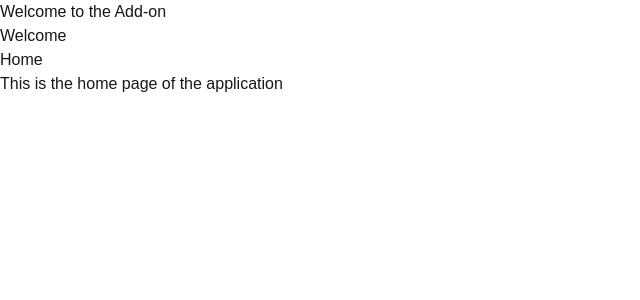
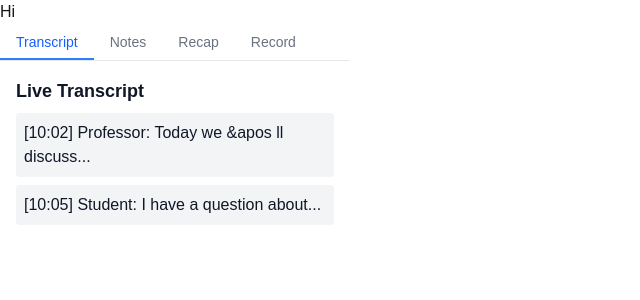
Before and after one commit to andamagodwin/addon, a Next.js app: page /sidepanel/home in a window 1280 px wide. Shown: the top 300 px of the page, without its empty margins (0-640 px from the left). Built offline with nearby package versions, Linux system fonts and the light colour scheme; no server answers.

Commit message:
i added The tab components and there pages

```diff
--- a/package.json
+++ b/package.json
@@ -11,6 +11,7 @@
   "dependencies": {
     "@googleworkspace/meet-addons": "^1.2.0",
     "firebase": "^11.5.0",
+    "framer-motion": "^12.6.2",
     "next": "15.2.4",
     "react": "^19.0.0",
     "react-dom": "^19.0.0"
--- a/src/app/sidepanel/home/page.tsx
+++ b/src/app/sidepanel/home/page.tsx
@@ -1,5 +1,7 @@
 'use client';
+import SidePanel from '@/components/sidepanel/SidePanel';
 import { useAuth } from '@/Context/AuthContext';
+
 
 export default function Page (){
     const { user,loading } = useAuth() as { user: { displayName: string; email: string } | null; logOut: () => void; signIn: () => void; loading: boolean; };
@@ -8,10 +10,8 @@ export default function Page (){
     }
     return (
         <div>
-            <h1>Welcome to the Add-on</h1>
-            <h1>Welcome {user?.displayName}</h1>
-            <h1>Home</h1>
-            <h1>This is the home page of the application</h1>
+            <h1>Hi {user?.displayName}</h1>
+            <SidePanel/>
         </div>
     )
 }
--- /dev/null
+++ b/src/components/sidepanel/SidePanel.tsx
@@ -0,0 +1,38 @@
+'use client';
+
+import TabsComponent from './TabsComponent';
+import TranscriptTab from './tabs/TranscriptTab';
+import NotesTab from './tabs/NotesTab';
+import RecapTab from './tabs/RecapTab';
+import RecordTab from './tabs/RecordTab';
+
+export default function SidePanel() {
+  const tabs = [
+    {
+      id: 'transcript',
+      label: 'Transcript',
+      content: <TranscriptTab />,
+    },
+    {
+      id: 'notes',
+      label: 'Notes',
+      content: <NotesTab />,
+    },
+    {
+      id: 'recap',
+      label: 'Recap',
+      content: <RecapTab />,
+    },
+    {
+      id: 'record',
+      label: 'Record',
+      content: <RecordTab />,
+    },
+  ];
+
+  return (
+    <div className="h-[500px] w-[350px] bg-white dark:bg-gray-900 text-gray-900 dark:text-gray-100">
+      <TabsComponent tabs={tabs} defaultTab="transcript" />
+    </div>
+  );
+}
--- /dev/null
+++ b/src/components/sidepanel/TabsComponent.tsx
@@ -0,0 +1,63 @@
+'use client';
+
+import { useState } from 'react';
+import { motion, AnimatePresence } from 'framer-motion';
+
+type Tab = {
+  id: string;
+  label: string;
+  content: React.ReactNode;
+};
+
+type TabsProps = {
+  tabs: Tab[];
+  defaultTab?: string;
+};
+
+export default function TabsComponent({ tabs, defaultTab }: TabsProps) {
+  const [activeTab, setActiveTab] = useState(defaultTab || tabs[0].id);
+
+  return (
+    <div className="flex flex-col h-full">
+      {/* Tab Headers */}
+      <div className="flex border-b border-gray-200 dark:border-gray-700">
+        {tabs.map((tab) => (
+          <button
+            key={tab.id}
+            onClick={() => setActiveTab(tab.id)}
+            className={`px-4 py-2 text-sm font-medium relative focus:outline-none ${
+              activeTab === tab.id
+                ? 'text-blue-600 dark:text-blue-400'
+                : 'text-gray-500 hover:text-gray-700 dark:text-gray-400 dark:hover:text-gray-300'
+            }`}
+          >
+            {tab.label}
+            {activeTab === tab.id && (
+              <motion.div
+                layoutId="activeTabIndicator"
+                className="absolute bottom-0 left-0 right-0 h-0.5 bg-blue-500 dark:bg-blue-400"
+                initial={false}
+                transition={{ type: 'spring', stiffness: 300, damping: 30 }}
+              />
+            )}
+          </button>
+        ))}
+      </div>
+
+      {/* Tab Content */}
+      <div className="flex-1 overflow-auto p-4">
+        <AnimatePresence mode="wait">
+          <motion.div
+            key={activeTab}
+            initial={{ opacity: 0, y: 10 }}
+            animate={{ opacity: 1, y: 0 }}
+            exit={{ opacity: 0, y: -10 }}
+            transition={{ duration: 0.2 }}
+          >
+            {tabs.find((tab) => tab.id === activeTab)?.content}
+          </motion.div>
+        </AnimatePresence>
+      </div>
+    </div>
+  );
+}
--- /dev/null
+++ b/src/components/sidepanel/tabs/NotesTab.tsx
@@ -0,0 +1,8 @@
+export default function NotesTab() {
+  return (
+    <div>
+      <h2 className="text-lg font-semibold mb-2">Notes</h2>
+
+    </div>
+  );
+}
--- /dev/null
+++ b/src/components/sidepanel/tabs/RecapTab.tsx
@@ -0,0 +1,15 @@
+export default function RecapTab() {
+  return (
+    <div>
+      <h2 className="text-lg font-semibold mb-2">Recap</h2>
+      <div className="space-y-2">
+        <p className="p-2 bg-gray-100 dark:bg-gray-800 rounded">
+          <span className="font-medium">[10:02] Professor:</span> Today we will discuss...
+        </p>
+        <p className="p-2 bg-gray-100 dark:bg-gray-800 rounded">
+          <span className="font-medium">[10:05] Student:</span> I have a question about...
+        </p>
+      </div>
+    </div>
+  );
+}
--- /dev/null
+++ b/src/components/sidepanel/tabs/RecordTab.tsx
@@ -0,0 +1,8 @@
+export default function RecordTab() {
+    return (
+        <div>
+            <h2 className="text-lg font-semibold mb-2">Record</h2>
+
+        </div>
+    );
+}
--- /dev/null
+++ b/src/components/sidepanel/tabs/TranscriptTab.tsx
@@ -0,0 +1,17 @@
+'use client';
+
+export default function TranscriptTab() {
+  return (
+    <div>
+      <h2 className="text-lg font-semibold mb-2">Live Transcript</h2>
+      <div className="space-y-2">
+        <p className="p-2 bg-gray-100 dark:bg-gray-800 rounded">
+          <span className="font-medium">[10:02] Professor:</span> Today we &apos ll discuss...
+        </p>
+        <p className="p-2 bg-gray-100 dark:bg-gray-800 rounded">
+          <span className="font-medium">[10:05] Student:</span> I have a question about...
+        </p>
+      </div>
+    </div>
+  );
+}
```
Also changed, not shown: 1 other file (tests, documents, lock files or other folders).
